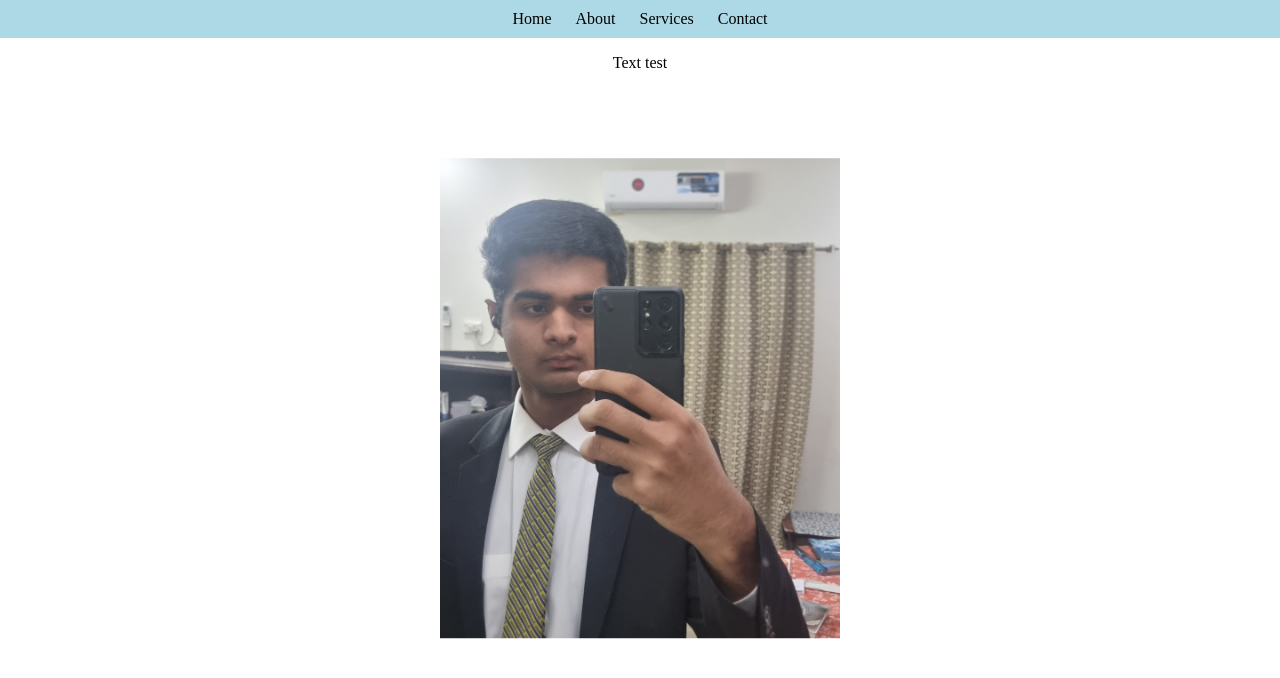
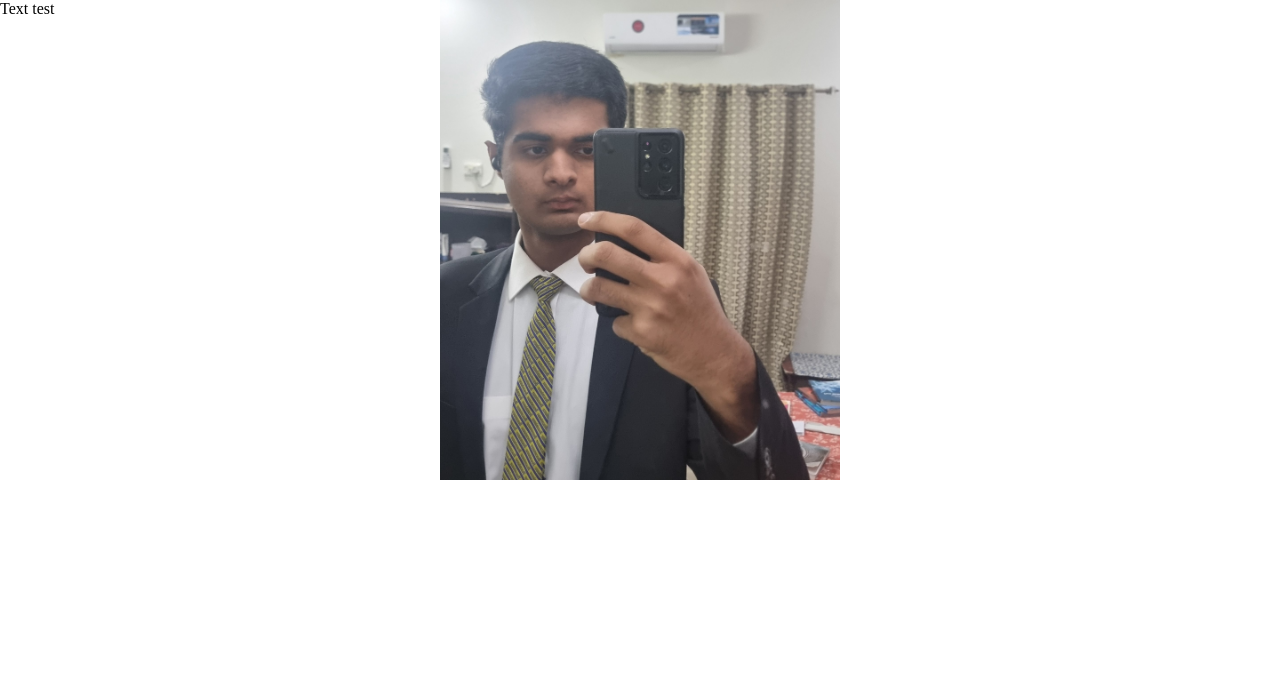
Before and after one commit to AitzazImtiaz/AitzazImtiaz.github.io, a plain HTML site: page index.html in a window 1280 px wide. Drawn offline with Linux system fonts and the light colour scheme.

Commit message:
Update index.html

```diff
--- a/index.html
+++ b/index.html
@@ -7,7 +7,6 @@
   body {
     margin: 0;
     padding: 0;
-    text-align: center;
   }
   .header {
     background-color: lightblue;
@@ -23,28 +22,22 @@
   }
   .image-container {
     position: absolute;
-    top: 50%;
+    top: 0;
     left: 50%;
-    transform: translate(-50%, -50%);
-    width: 50%;
-    max-width: 400px;
+    transform: translateX(-50%);
+    width: 50%; /* Adjust this value as needed */
+    max-width: 400px; /* Set a maximum width as desired */
   }
   .image-container img {
-    width: 100%;
-    height: auto;
+    width: 100%; /* Set the image width to 100% */
+    height: auto; /* Let the height adjust automatically */
   }
 </style>
 </head>
 <body>
-  <div class="header">
-    <a href="#">Home</a>
-    <a href="#">About</a>
-    <a href="#">Services</a>
-    <a href="#">Contact</a>
+  <div class="image-container">
+    <img align="center" src="aitzaz2024.jpg" alt="Aitzaz2024 Image">
   </div>
-  <div class="image-container">
-    <img src="aitzaz2024.jpg" alt="Aitzaz2024 Image">
-  </div>
-  <p>Text test</p>
+Text test
 </body>
 </html>
```
